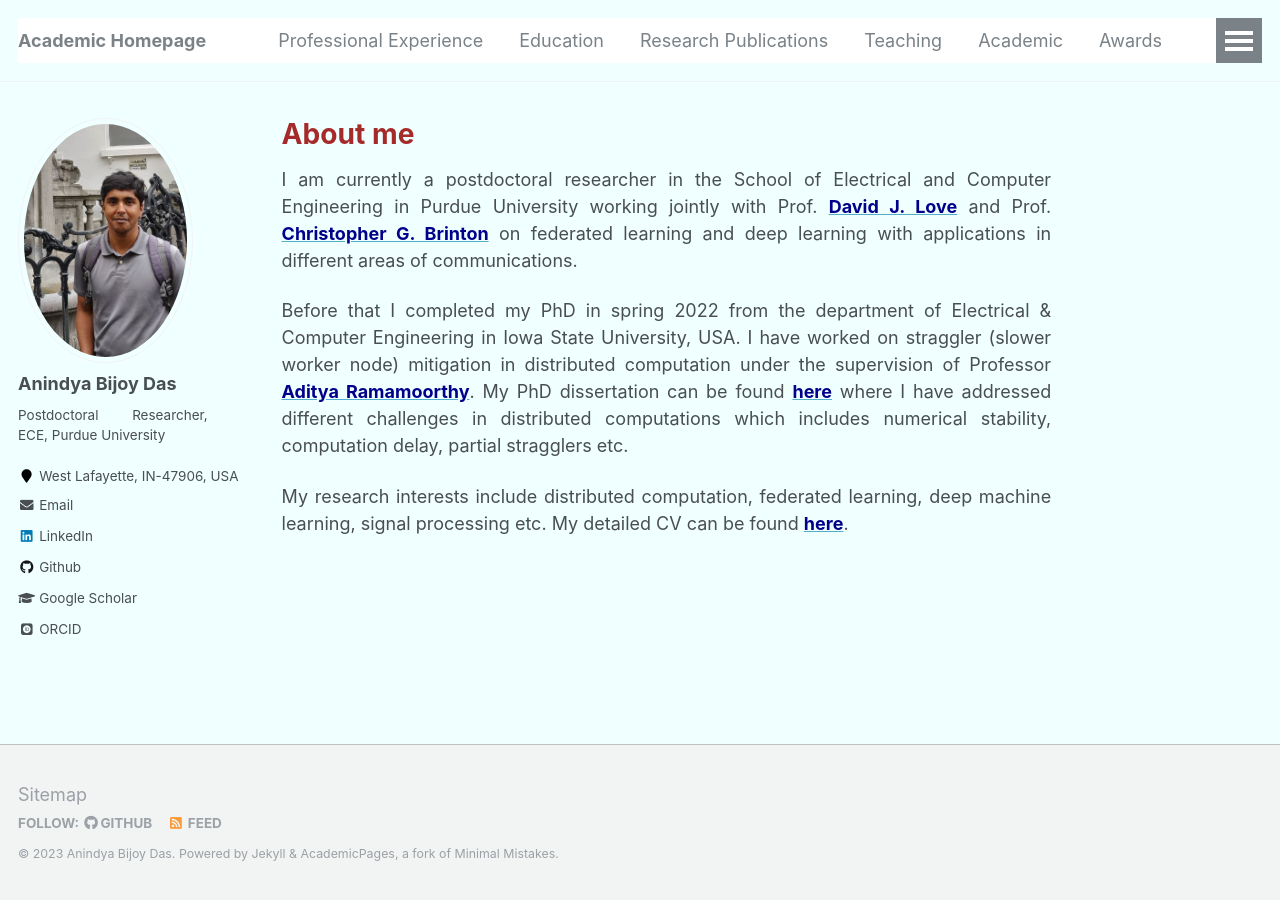
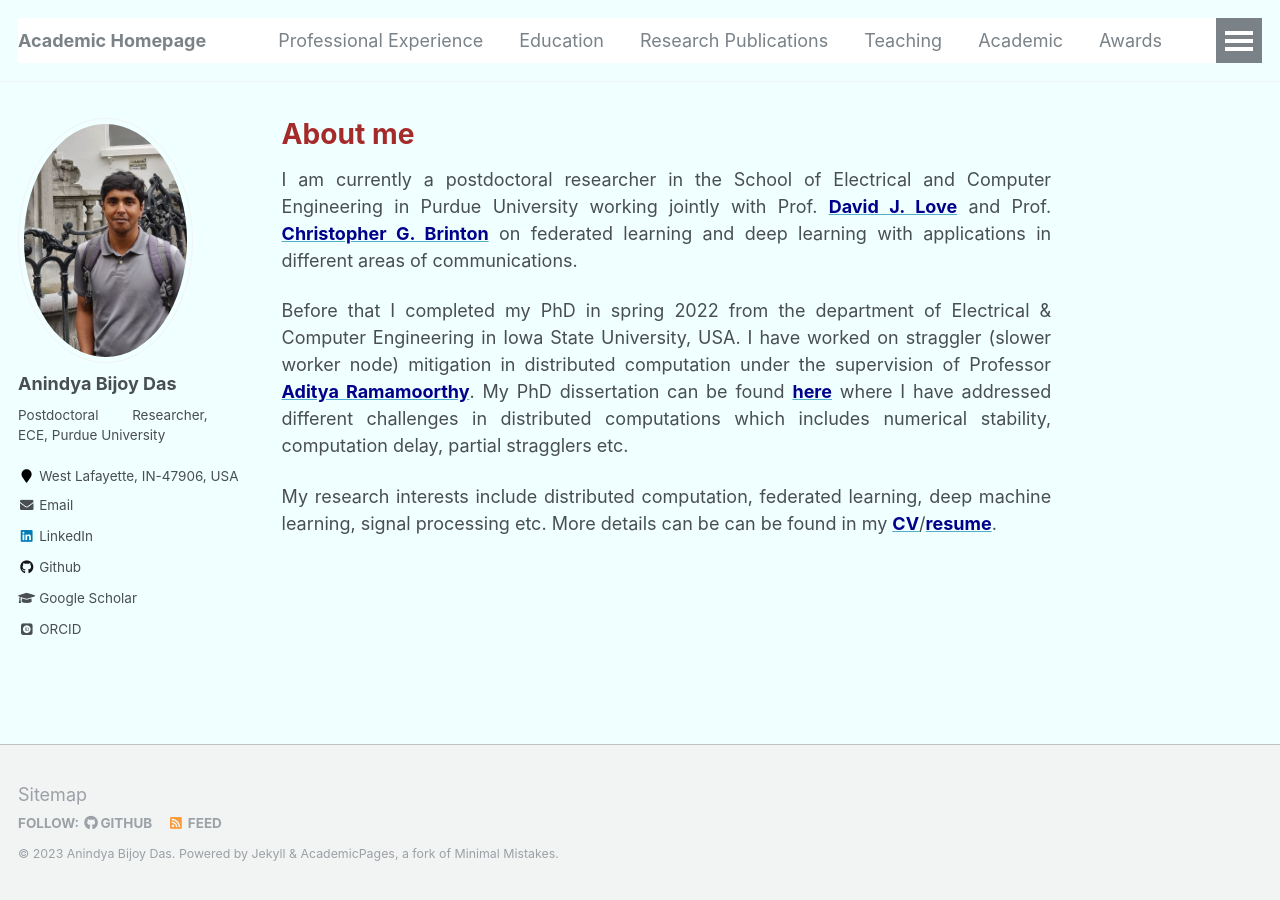
Before and after one commit to anindyabijoydas/portfolio, a Jekyll site: the page built from _pages/about.md, in a window 1280 px wide. Built offline with Jekyll 4.4.1, drawn with Linux system fonts in a browser that asks for light colours; some web fonts are replaced.

Commit message:
Update about.md

```diff
--- a/_pages/about.md
+++ b/_pages/about.md
@@ -23,4 +23,4 @@ I am currently a postdoctoral researcher in the School of Electrical and Compute
 Before that I completed my PhD in spring 2022 from the department of Electrical & Computer Engineering in Iowa State University, USA. I have worked on straggler (slower worker node) mitigation in distributed computation under the supervision of Professor [<span style="color: #00008B">**Aditya Ramamoorthy**</span>](https://www.ece.iastate.edu/adityar/). My PhD dissertation can be found [<span style="color: #00008B">**here**</span>](https://www.dropbox.com/s/hfipcodbsg2b39r/PhD_dissertation_Anindya_Bijoy_Das.pdf?dl=0) where I have addressed different challenges in distributed computations which includes numerical stability, computation delay, partial stragglers etc.
 
 
-My research interests include distributed computation, federated learning, deep machine learning, signal processing etc. My detailed CV can be found [<span style="color: #00008B">**here**</span>](https://www.dropbox.com/s/nlraokzqoc5sm48/Anindya_Bijoy_Das_CV.pdf?dl=0).
+My research interests include distributed computation, federated learning, deep machine learning, signal processing etc. More details can be can be found in my [<span style="color: #00008B">**CV**</span>](https://www.dropbox.com/s/nlraokzqoc5sm48/Anindya_Bijoy_Das_CV.pdf?dl=0)/[<span style="color: #00008B">**resume**</span>](https://www.dropbox.com/scl/fi/cobl6v32vh5mj8vy1wxo5/Anindya_Bijoy_Das_Resume.pdf?rlkey=864vblniab8ki3knld6jx7wsf&dl=0).
```
